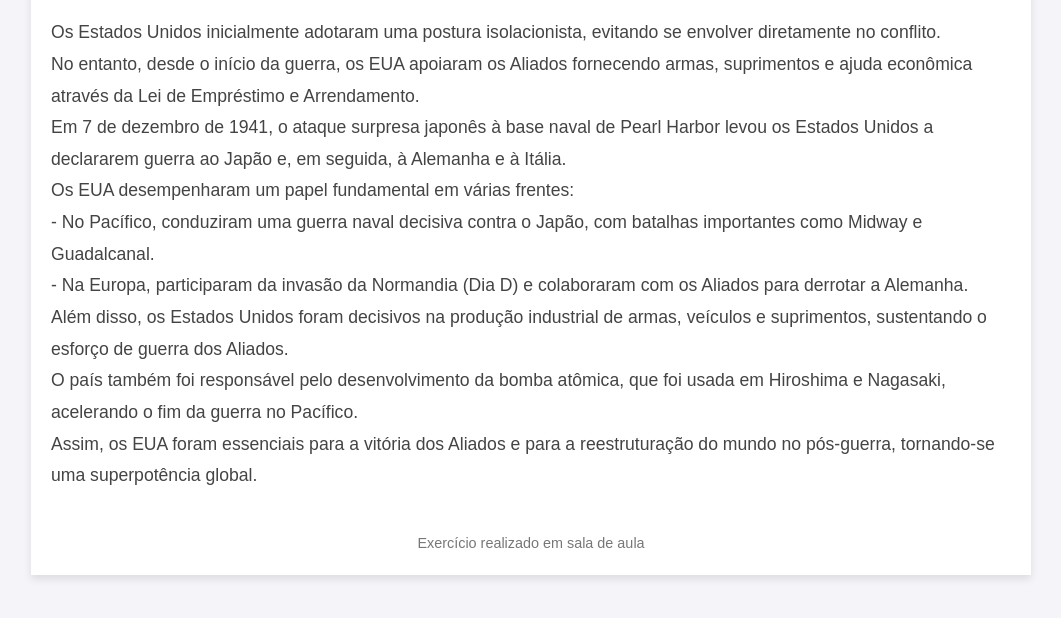
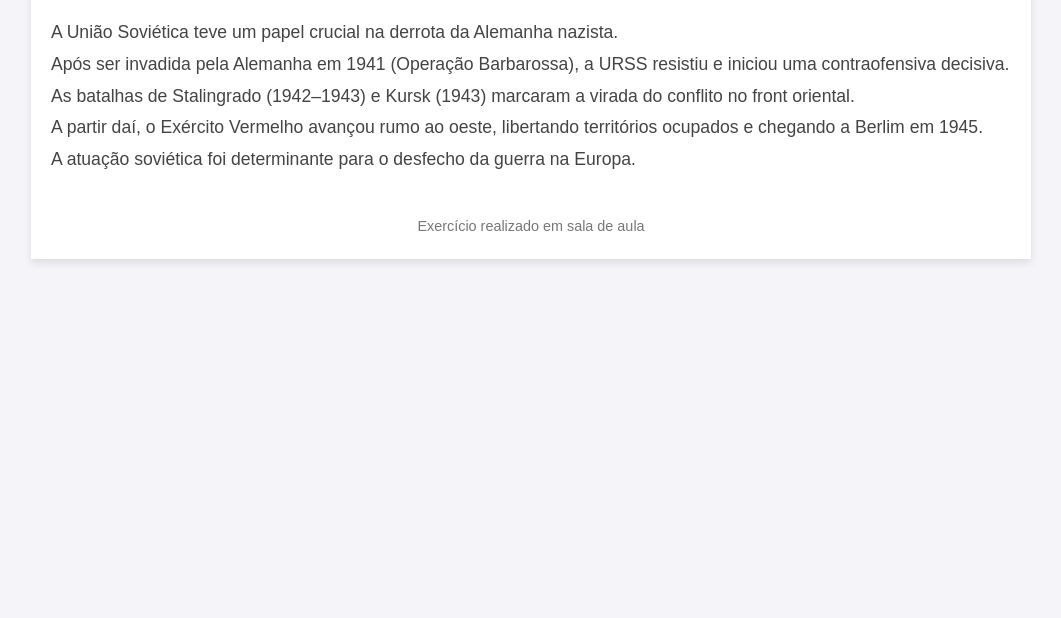
Before and after one commit to EduMtg/Gerencia-de-Configuracao-e-Controle-de-Versao, a plain HTML site: page papeldaurss.html in a window 1280 px wide. Shown: the part 94-712 px from the top of the page, without its empty margins (109-1170 px from the left). Drawn offline with Linux system fonts and the light colour scheme.

Commit message:
correção no arquivo da página

```diff
--- a/papeldoseua.html
+++ b/papeldaurss.html
@@ -98,15 +98,11 @@
     <div class="section">
       <h2></h2>
       <p class="content">
-        Os Estados Unidos inicialmente adotaram uma postura isolacionista, evitando se envolver diretamente no conflito.<br>
-No entanto, desde o início da guerra, os EUA apoiaram os Aliados fornecendo armas, suprimentos e ajuda econômica através da Lei de Empréstimo e Arrendamento.<br>
-Em 7 de dezembro de 1941, o ataque surpresa japonês à base naval de Pearl Harbor levou os Estados Unidos a declararem guerra ao Japão e, em seguida, à Alemanha e à Itália.<br>
-Os EUA desempenharam um papel fundamental em várias frentes:<br>
-- No Pacífico, conduziram uma guerra naval decisiva contra o Japão, com batalhas importantes como Midway e Guadalcanal.<br>
-- Na Europa, participaram da invasão da Normandia (Dia D) e colaboraram com os Aliados para derrotar a Alemanha.<br>
-Além disso, os Estados Unidos foram decisivos na produção industrial de armas, veículos e suprimentos, sustentando o esforço de guerra dos Aliados.<br>
-O país também foi responsável pelo desenvolvimento da bomba atômica, que foi usada em Hiroshima e Nagasaki, acelerando o fim da guerra no Pacífico.<br>
-Assim, os EUA foram essenciais para a vitória dos Aliados e para a reestruturação do mundo no pós-guerra, tornando-se uma superpotência global.<br>
+A União Soviética teve um papel crucial na derrota da Alemanha nazista.<br>
+Após ser invadida pela Alemanha em 1941 (Operação Barbarossa), a URSS resistiu e iniciou uma contraofensiva decisiva.<br>
+As batalhas de Stalingrado (1942–1943) e Kursk (1943) marcaram a virada do conflito no front oriental.<br>
+A partir daí, o Exército Vermelho avançou rumo ao oeste, libertando territórios ocupados e chegando a Berlim em 1945.<br>
+A atuação soviética foi determinante para o desfecho da guerra na Europa.<br>
       </p>
     </div>
 
```
